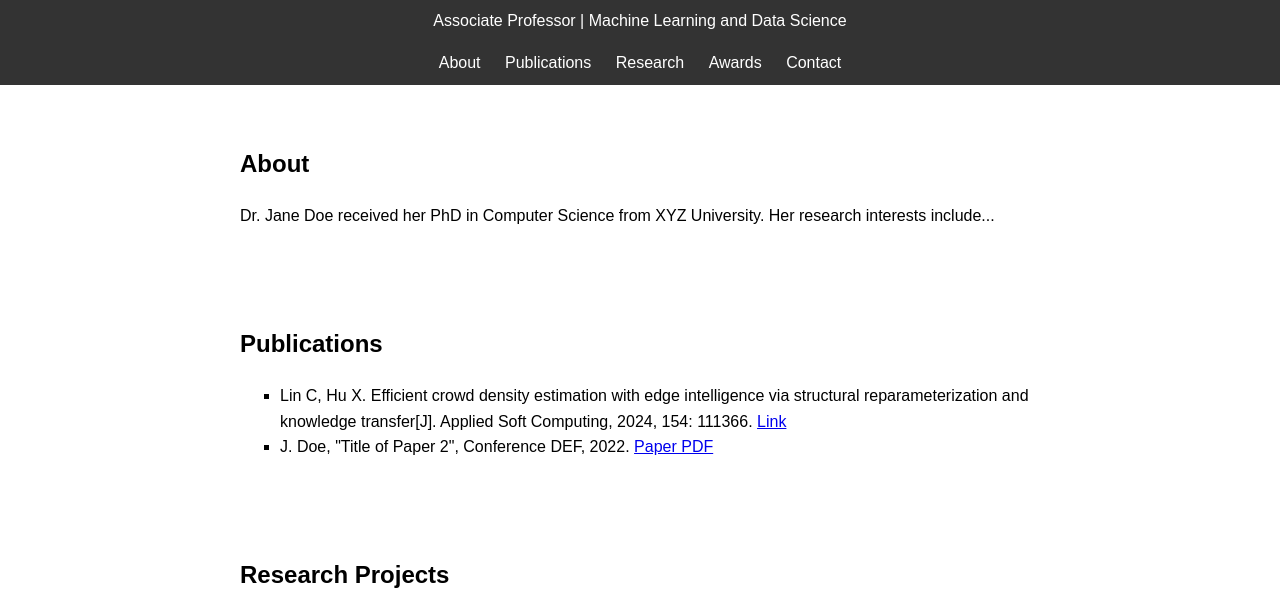
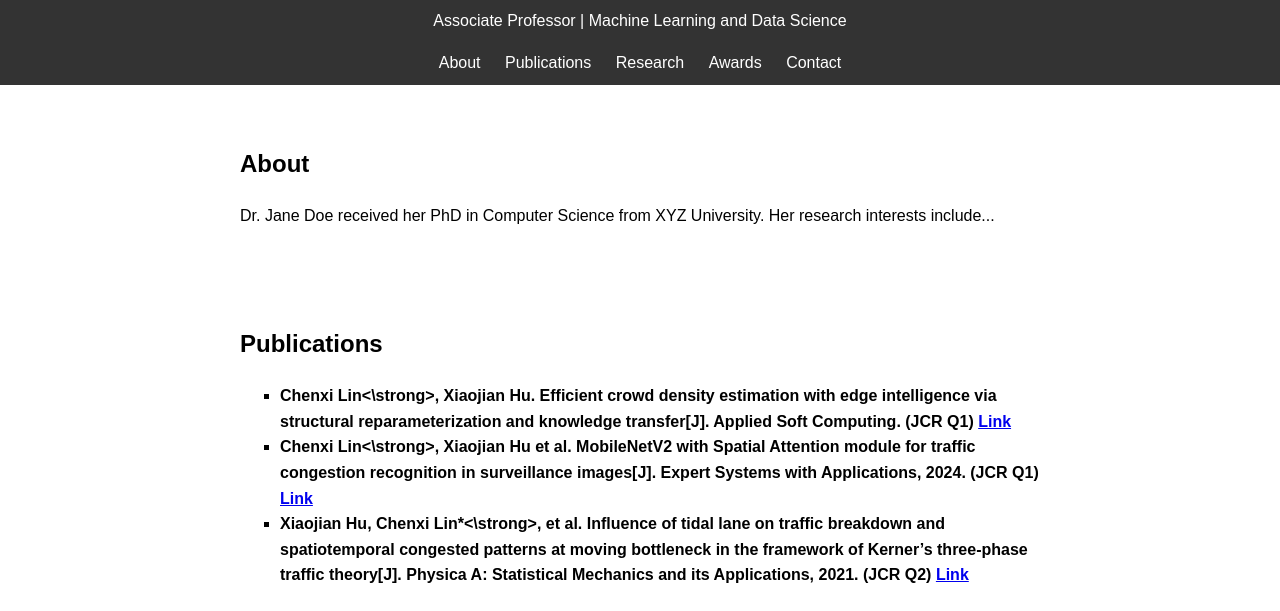
Before and after one commit to lcxxxiii/lcxxxiii.github.io, a plain HTML site: page index.html in a window 1280 px wide. Shown: the part 96-707 px from the top of the page. Drawn offline with Linux system fonts and the light colour scheme.

Commit message:
Update index.html

```diff
--- a/index.html
+++ b/index.html
@@ -29,8 +29,9 @@
   <section id="publications">
     <h2>Publications</h2>
     <ul>
-      <li>Lin C, Hu X. Efficient crowd density estimation with edge intelligence via structural reparameterization and knowledge transfer[J]. Applied Soft Computing, 2024, 154: 111366. <a href="https://www.sciencedirect.com/science/article/pii/S1568494624001406">Link</a></li>
-      <li>J. Doe, "Title of Paper 2", Conference DEF, 2022. <a href="#">Paper PDF</a></li>
+      <li><strong>Chenxi Lin<\strong>, Xiaojian Hu. Efficient crowd density estimation with edge intelligence via structural reparameterization and knowledge transfer[J]. Applied Soft Computing. (JCR Q1) <a href="https://www.sciencedirect.com/science/article/pii/S1568494624001406">Link</a></li>
+      <li><strong>Chenxi Lin<\strong>, Xiaojian Hu et al. MobileNetV2 with Spatial Attention module for traffic congestion recognition in surveillance images[J]. Expert Systems with Applications, 2024. (JCR Q1) <a href="https://www.sciencedirect.com/science/article/pii/S0957417424015689">Link</a></li>
+      <li>Xiaojian Hu, <strong>Chenxi Lin*<\strong>, et al. Influence of tidal lane on traffic breakdown and spatiotemporal congested patterns at moving bottleneck in the framework of Kerner’s three-phase traffic theory[J]. Physica A: Statistical Mechanics and its Applications, 2021. (JCR Q2) <a href="https://www.sciencedirect.com/science/article/pii/S0378437121006087">Link</a></li>
     </ul>
   </section>
 
```
